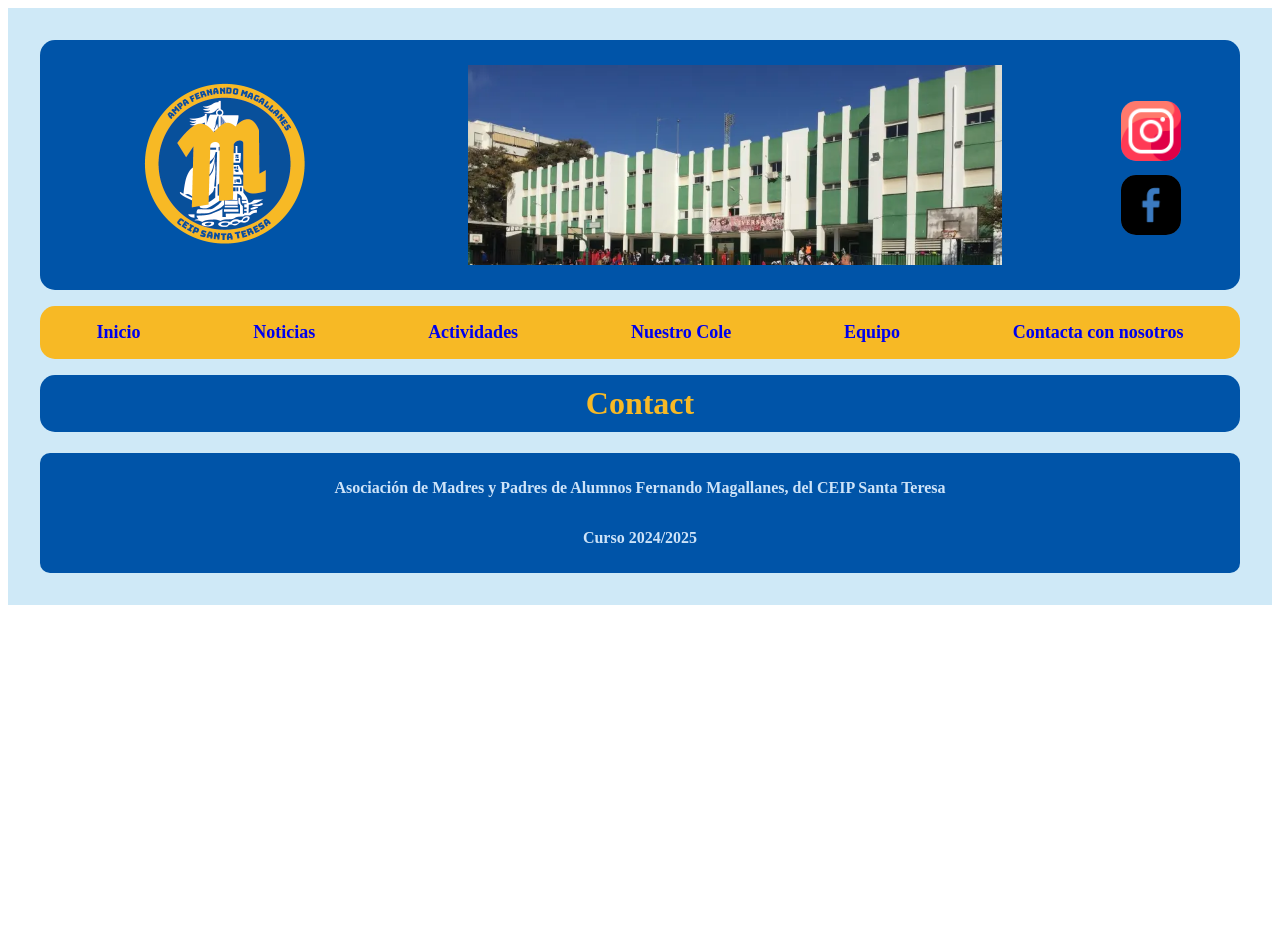
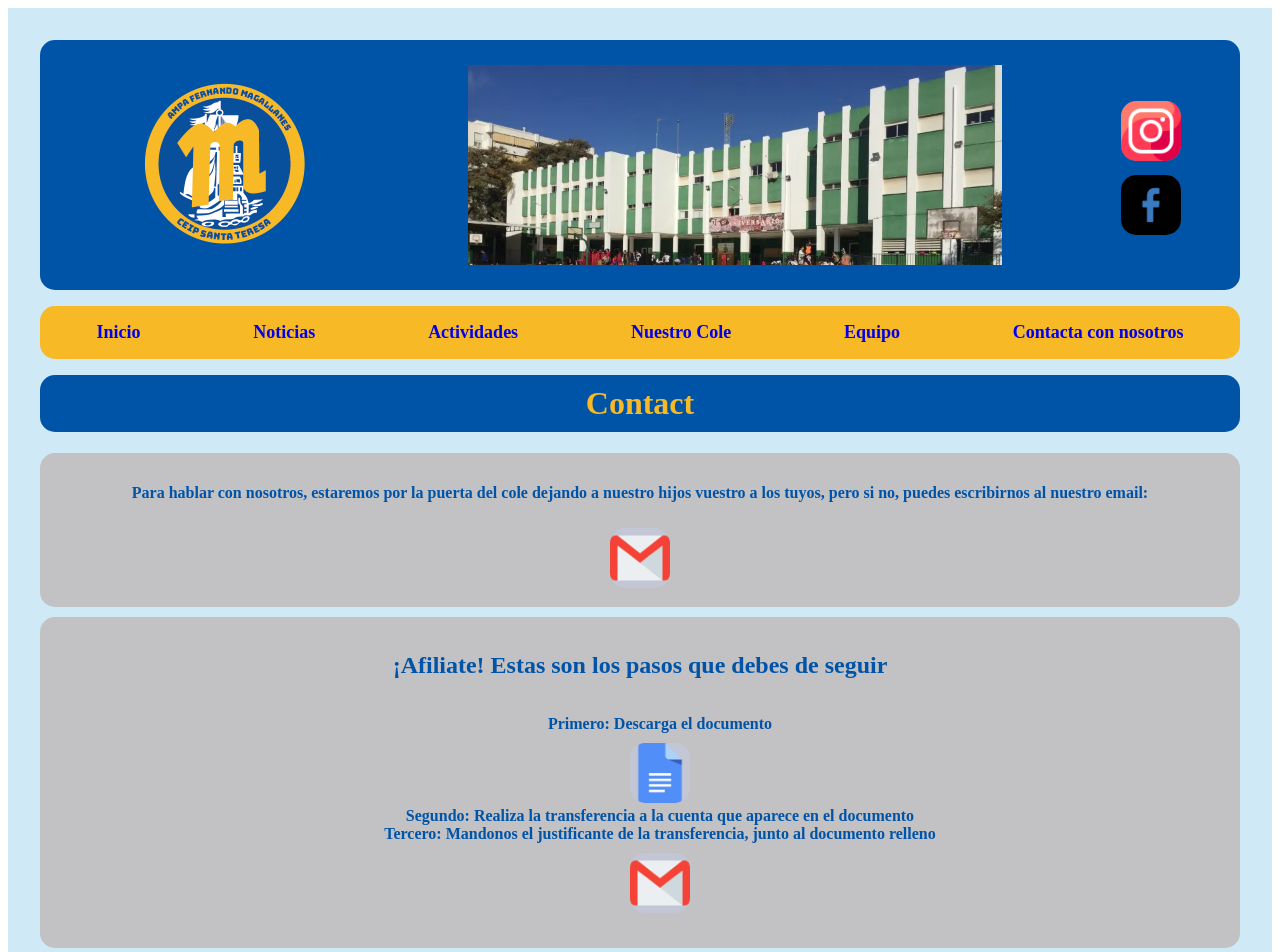
Before and after one commit to rortegaez/ampafernandomagallanes, a React (Vite) app: page /contact in a window 1280 px wide. Shown: the top 952 px of the page. Before the commit the page ends 800 px from the top, so only its background shows below. Built offline with nearby package versions, Linux system fonts and the light colour scheme.

Commit message:
finish contact

```diff
--- a/src/components/page/Contact.jsx
+++ b/src/components/page/Contact.jsx
@@ -1,7 +1,60 @@
+import "./css/contact.css";
+
 export const Contact = () => {
   return (
     <>
       <h1>Contact</h1>
+      <section className="mainBoxContact">
+        <p className="textContact">
+          Para hablar con nosotros, estaremos por la puerta del cole dejando a
+          nuestro hijos vuestro a los tuyos, pero si no, puedes escribirnos al
+          nuestro email:
+        </p>
+        <a
+          href="mailto:ampafermagallanes23@gmail.com"
+          target="_blank"
+          rel="noopener"
+        >
+          <img src="/icons/gmail.png" alt="gmail" className="icons" />
+        </a>
+      </section>
+      <section className="mainBoxContact">
+        <h2 className="textContact">
+          ¡Afiliate! Estas son los pasos que debes de seguir
+        </h2>
+        <ul className="orderList">
+          <li className="textContact">Primero: Descarga el documento</li>
+          <li className="textContactExtended">
+            <a href="/docs/inscripcion2425.pdf" target="_blank" rel="noopener">
+              <img src="/icons/docs.png" alt="pdf" className="icons" />
+            </a>
+          </li>
+          <li className="textContact">
+            Segundo: Realiza la transferencia a la cuenta que aparece en el
+            documento
+          </li>
+          <li className="textContact">
+            Tercero: Mandonos el justificante de la transferencia, junto al
+            documento relleno
+          </li>
+          <li className="textContactExtended">
+            <a
+              href="mailto:ampafermagallanes23@gmail.com"
+              target="_blank"
+              rel="noopener"
+            ></a>
+          </li>
+          <li>
+            <a
+              href="mailto:ampafermagallanes23@gmail.com"
+              target="_blank"
+              rel="noopener"
+            >
+              <img src="/icons/gmail.png" alt="gmail" className="icons" />
+            </a>
+          </li>
+        </ul>
+      </section>
     </>
   );
 };
--- /dev/null
+++ b/src/components/page/css/contact.css
@@ -0,0 +1,30 @@
+.mainBoxContact {
+  box-sizing: border-box;
+  background-color: var(--main-gray);
+  display: flex;
+  flex-direction: column;
+  justify-content: center;
+  align-items: center;
+  border-radius: 15px;
+  padding: 15px;
+  margin-top: 10px;
+}
+.textContact {
+  color: var(--main-blue);
+  font-weight: bold;
+}
+.textContactExtended {
+  color: var(--main-blue);
+  font-weight: bold;
+  display: flex;
+  flex-direction: column;
+  justify-content: center;
+  align-items: center;
+}
+.orderList {
+  list-style: none;
+}
+.icons {
+  object-fit: contain;
+  width: 100px;
+}
```
Also changed, not shown: public/icons/docs.png (added), public/icons/gmail.png (added).
